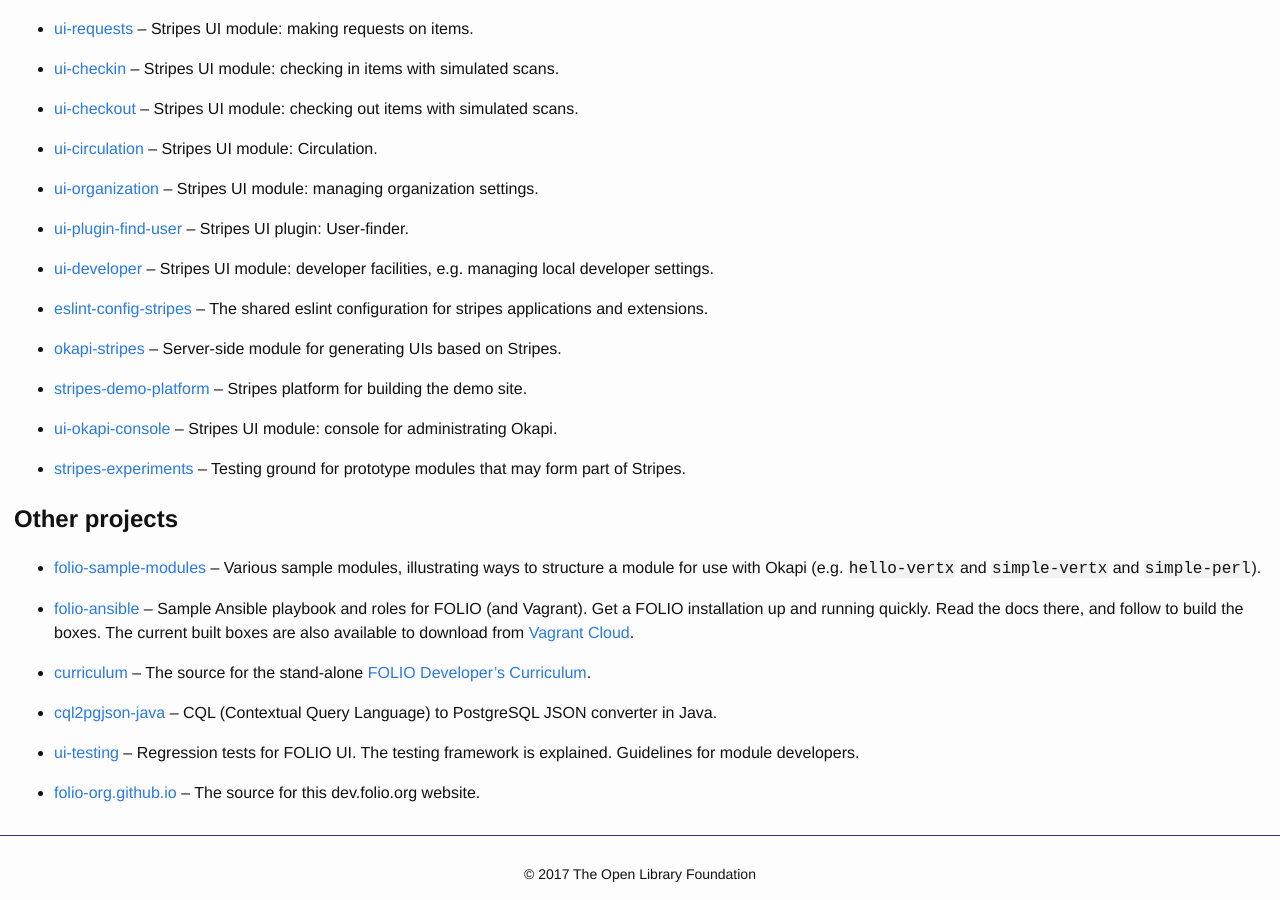
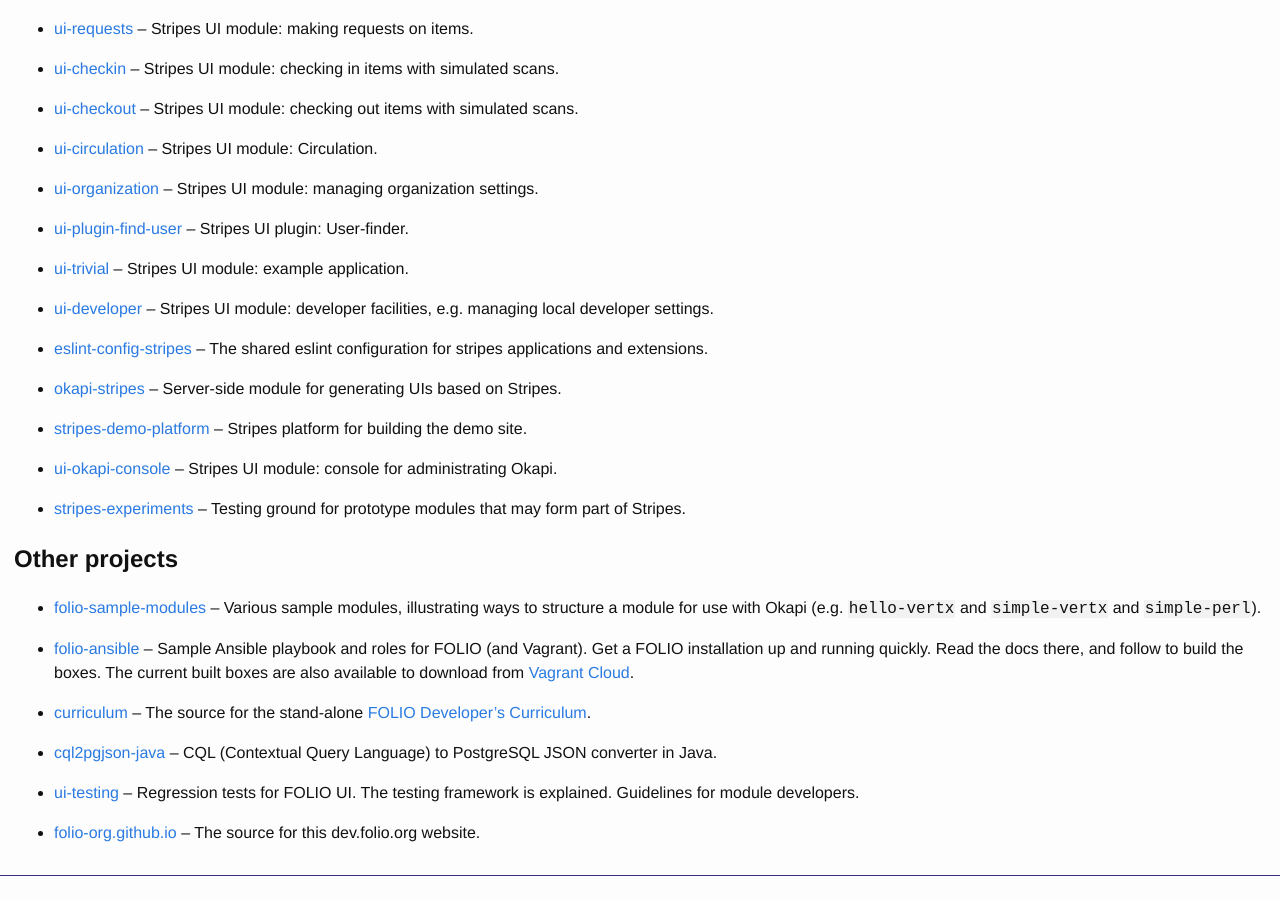
Before and after one commit to folio-org/folio-org.github.io, a Jekyll site: the page built from source-code/index.md, in a window 1280 px wide and 900 px high, scrolled down 2206 px. Built offline with Jekyll 4.4.1, drawn with Linux system fonts in a browser that asks for light colours; nearby versions of some CDN libraries.

Commit message:
Add ui-trivial FOLIO-359

```diff
--- a/source-code/index.md
+++ b/source-code/index.md
@@ -196,6 +196,9 @@
 - [ui-plugin-find-user](https://github.com/folio-org/ui-plugin-find-user)
   -- Stripes UI plugin: User-finder.
 
+- [ui-trivial](https://github.com/folio-org/ui-trivial)
+  -- Stripes UI module: example application.
+
 - [ui-developer](https://github.com/folio-org/ui-developer)
   -- Stripes UI module: developer facilities,
   e.g. managing local developer settings.
```
